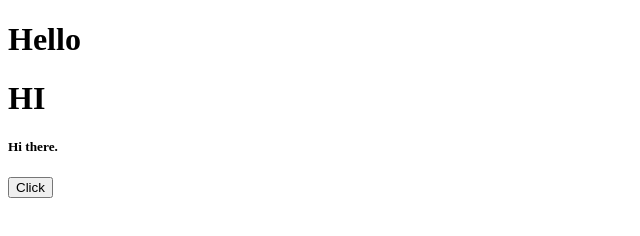
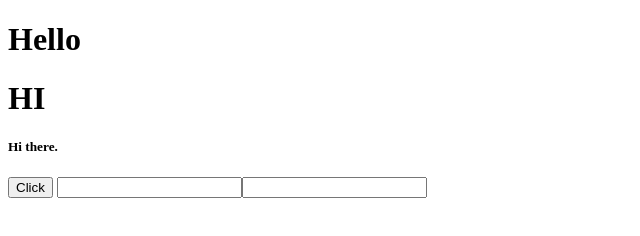
Before and after one commit to Theodore-oo/demo2, a plain HTML site: page index.html in a window 1280 px wide. Shown: the whole page, without its empty margins (0-640 px from the left). Drawn offline with Linux system fonts and the light colour scheme.

Commit message:
Five commit

```diff
--- a/index.html
+++ b/index.html
@@ -14,6 +14,7 @@
     <div>
         <h5>Hi there.</h5>
         <button>Click</button>
+        <input><input />
     </div>
 </body>
 </html>
```
